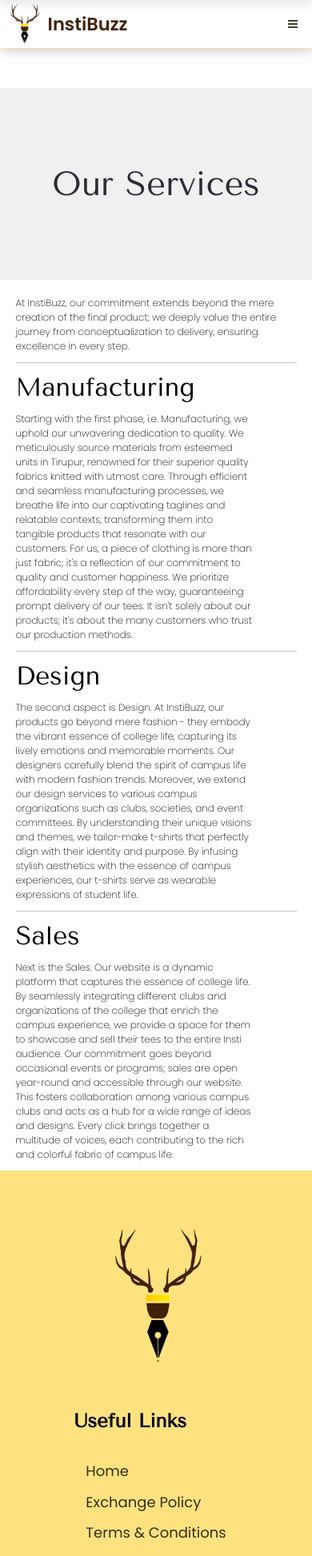
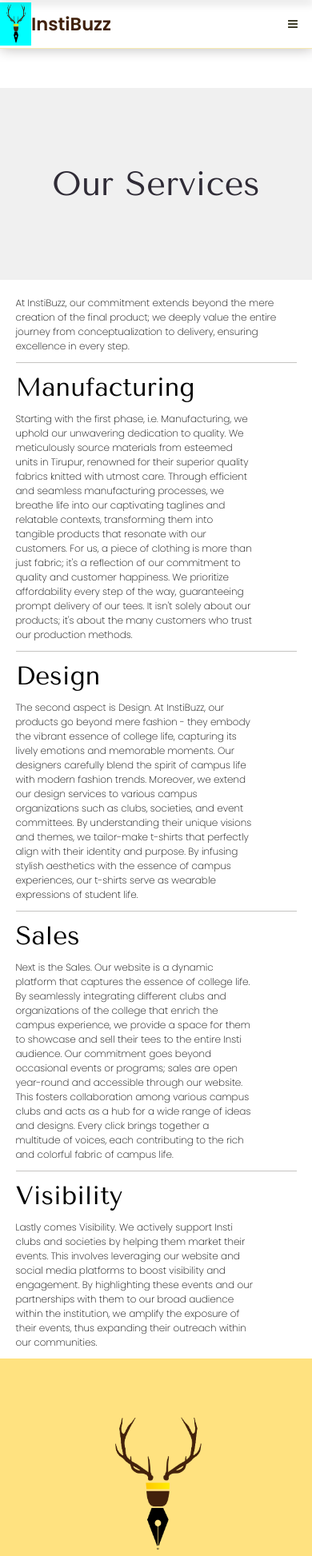
Before and after one commit to Insti-Buzz/website-client, a React (Create React App) app: page /ourServices in a window 390 px wide. Shown: the top 1946 px of the page at 80% size. Built offline with nearby package versions, Linux system fonts and the light colour scheme.

Commit message:
home, navbar media query added

```diff
--- a/src/components/Footer.js
+++ b/src/components/Footer.js
@@ -60,8 +60,8 @@ function Footer() {
             <div class="footer-social">
               <a href="https://www.instagram.com/insti_buzz/" target="_blank"><i class="fa fa-instagram"></i></a>
               <a href="https://www.linkedin.com/company/insti-buzz/" target="_blank"><i class="fa fa-linkedin"></i></a>
-              <a href="mailto:instibuzziitm@gmail.com"><i class="fa fa-google"></i></a>
-            </div>
+              <a href="mailto:instibuzziitm@gmail.com"><i class="fa fa-envelope-o" aria-hidden="true"></i></a>
+             </div>
 
           </div>
         </div>
--- a/src/components/Navbar.js
+++ b/src/components/Navbar.js
@@ -88,6 +88,11 @@ function Navbar() {
         navigate("/ourServices")
     }
 
+    const aboutPage = () => {
+        dropDownClose();
+        navigate("/about");
+    }
+
     const Logout = () => {
         localStorage.removeItem("userEmail")
         localStorage.removeItem("token")
@@ -119,7 +124,8 @@ function Navbar() {
                                 <></>
 
                         }
-                        <a className='nav-ourServices' onClick={ourServicesPage}>Services</a>
+                        <a className='nav-ourServices' onClick={ourServicesPage}>Our Services</a>
+                        <a className='nav-aboutUs' onClick={aboutPage}>About Us</a>
                     </div>
                 </div>
 
@@ -149,7 +155,9 @@ function Navbar() {
                                 <a className='nav-about' onClick={ordersPage}>Orders</a>
                                 : <></>
                         }
-                        <a className='nav-ourServices' onClick={ourServicesPage}>Services</a>
+                        <a className='nav-ourServices' onClick={ourServicesPage}>Our Services</a>
+                        <a className='nav-aboutUs' onClick={aboutPage}>About Us</a>
+
                         {
                             isLogin ?
                                 <a className='nav-contact-button' onClick={Logout}>Logout</a>
--- a/src/components/OurServices.js
+++ b/src/components/OurServices.js
@@ -47,7 +47,7 @@ function OurServices() {
         {/* <h3>DESIGN</h3> */}
         <h2>Design</h2>
         <div class="services-our-service-container">
-        <div class="services-our-service-image-container">
+          <div class="services-our-service-image-container">
             <img src={image} alt="" />
           </div>
           <div class="services-our-service-content">
@@ -96,6 +96,29 @@ function OurServices() {
           </div>
         </div>
       </div>
+      <div class="services-our-service service-visibility">
+        <hr class="services-divider" />
+        {/* <h3>DESIGN</h3> */}
+        <h2>Visibility</h2>
+        <div class="services-our-service-container">
+          <div class="services-our-service-image-container">
+            <img src={image} alt="" />
+          </div>
+          <div class="services-our-service-content">
+            <div class="services-our-service-text">
+              <p>
+                Lastly comes Visibility. We actively support Insti clubs and
+                societies by helping them market their events. This involves
+                leveraging our website and social media platforms to boost
+                visibility and engagement. By highlighting these events and our
+                partnerships with them to our broad audience within the
+                institution, we amplify the exposure of their events, thus
+                expanding their outreach within our communities.
+              </p>
+            </div>
+          </div>
+        </div>
+      </div>
     </div>
   );
 }
--- a/src/components/Product.js
+++ b/src/components/Product.js
@@ -215,7 +215,7 @@ const Product = () => {
         }
         <div className="product-product-details product-product-info">
           <h4>PRODUCT INFO</h4>
-          <p> {details} </p>
+          <p>{details}</p>
         </div>
         <hr />
         <div className="product-product-details product-shipping-policy">
--- a/src/components/Shop.js
+++ b/src/components/Shop.js
@@ -117,7 +117,7 @@ function Shop() {
                         </div>
                         <div className="shop-navigation-container">
                             <div className="shop-navigation">
-                                <p className='shop-path'>Shop / <span style={{ color: 'black' }}>Our Products</span></p>
+                                {/* <p className='shop-path'>Shop / <span style={{ color: 'black' }}>Our Products</span></p> */}
                                 {/* <br /> */}
                                 <p className='shop-count'><span style={{ color: 'black' }}>Our Products</span> - {activeProducts.length}</p>
                             </div>
--- a/src/css/Home.css
+++ b/src/css/Home.css
@@ -298,7 +298,7 @@
     margin: 2% 0 2% 0;
     color: rgb(47,43,54);
     /* color: rgb(255,226,128); */
-    font-weight: 100;
+    /* font-weight: 100; */
 }
 
 .home-service-three-text{
@@ -321,10 +321,10 @@
     /* justify-self: center; */
     align-items: center;
     justify-content: center;
-    background-color: black;
+    background-color: rgb(47, 43, 54);
     transition: 300ms;
-    color: rgb(255,226,128);;
-    font-weight: 900;
+    color: rgb(255,226,128);
+    /* font-weight: 900; */
     cursor:pointer;
 }
 .home-service-three-button:hover{
@@ -455,7 +455,7 @@
     width:90%;
     min-height: 10%;
     display: inline-flex;
-    /* flex-wrap: wrap; */
+    flex-wrap: wrap;
     align-items: center;
     justify-content:center ;
     padding: 2%;
@@ -474,6 +474,8 @@
     text-align: center;
     /* justify-content: center; */
     align-items: center;
+    display: flex;
+    flex-direction: column;
     margin: 1%;
     padding: 1%;
     /* flex-shrink: 0; */
@@ -484,11 +486,11 @@
 }
 
 .home-fccc-card-title{
-    /* width: 90%; */
+    width: 90%;
     /* flex: 1; */
     /* justify-self: center; */
     border-bottom: 1px solid gray;
-    margin: 12% 0% 8% 0;
+    padding: 12% 0% 8% 0;
     font-size: calc(2.5vh + 5px);
     font-weight: 100;
 
@@ -496,13 +498,13 @@
 
 .home-fccc-card-body{
     width: 90%;
-    flex: 2;
     margin:0;
     font-size: calc(1.5vh + 2px);
     margin: 0% 0 10% 0;
     font-weight: lighter;
     font-family: Tenor Sans;
     line-height: 1.5;
+    height: 240px;
 }
 
 .home-fccc-card-desc{
@@ -537,7 +539,7 @@
 
 .home-fccc-card-button{
     width: 90%;
-    flex: 0.5;
+    aspect-ratio: 6/1;
     border-radius: 8px;
     display: flex;
     justify-content: center;
@@ -597,7 +599,7 @@
     .home-service-three-button{
         background-color: rgb(47,43,54);
         color: rgb(255,226,128);
-        font-weight: 100;
+        /* font-weight: 100; */
         width: 85%;
     }
 
--- a/src/css/Navbar.css
+++ b/src/css/Navbar.css
@@ -7,6 +7,7 @@
     position: fixed;
     top: 0px;
     z-index: 10;
+    justify-content: space-between;
     /* padding-top: 10px; */
     /* padding-bottom: 10px; */
     /* padding: 10px 0 10px 0; */
@@ -24,6 +25,7 @@
     display: inline-flex;
     align-items: center;
     z-index: 5;
+    flex: 1;
     /* background-color: #ddddcc; */
 }
 .nav-instibuzz-logo{
@@ -39,7 +41,8 @@
 }
 
 .nav-navbar .nav-center{
-    width: 50%;
+    /* width: 100%; */
+    flex: 3.5;
     height: 100%;
     display: inline-flex;
     justify-content:center;
@@ -49,7 +52,8 @@
 }
 
 .nav-navbar .nav-top-right{
-    width: 25%;
+    /* width: 25%; */
+    flex: 1;
     height: 100%;
     display: inline-flex;
     justify-content: center;
@@ -91,16 +95,17 @@
 }
 
 .nav-navbar .nav-center .nav-center-content{
-    width: 60%;
+    /* width: 60%; */
+    flex: 1;
     height: 100%;
     display: inline-flex;
-    justify-content: space-between;
+    justify-content: center;
     align-items: center;
 }
 
 .nav-navbar .nav-center .nav-center-content > *{
-    padding: 5px;
-    width: 16%;
+    padding: 25px;
+    /* width: 16%; */
     text-align: center ;
     text-decoration: none;
     color: #40210b;
@@ -127,20 +132,20 @@
     z-index: inherit;
 }
 
-@media screen and (max-width:1095px){
+/* @media screen and (max-width:1095px){
     .nav-navbar .nav-center .nav-center-content{
-        width: 65%;
-        height: 100%;
-        display: inline-flex;
-        justify-content: space-between;
-        align-items: center;
-    }
+        /* width: 65%; */
+        /* height: 100%; */
+        /* display: inline-flex; */
+        /* justify-content: space-between; */
+        /* align-items: center; */
+    /* } */
 
-    .nav-navbar .nav-top-left .nav-instibuzz-logo{
+    /* .nav-navbar .nav-top-left .nav-instibuzz-logo{
         height: 98%;
-    }
+    } */
 
-}
+/* } */
 
 @media screen and (max-width:965px){
     .nav-instibuzz-title{
@@ -155,13 +160,13 @@
 
 }
 @media screen and (max-width:900px){
-    .nav-navbar .nav-center .nav-center-content{
-        width: 80%;
+    /* .nav-navbar .nav-center .nav-center-content{
+        width: 100%;
         height: 100%;
         display: inline-flex;
-        justify-content: space-between;
+        justify-content: center;
         align-items: center;
-    }
+    } */
 
     .nav-instibuzz-title{
         width: 64%;
@@ -194,6 +199,18 @@
 }
 
 @media screen and (max-width:560px) {
+    .nav-navbar .nav-top-left .nav-instibuzz-logo{
+        width: 40%;
+        height: 14vw;
+        object-fit:fill;
+        background-color: aqua;
+    }
+    .nav-instibuzz-title{
+        font-size: 5.8vw;
+    }
+}
+
+@media screen and (max-width:860px) {
     .nav-navbar{
     background-color:white;
     display: inline-flex;
@@ -208,13 +225,13 @@
     box-shadow: 1px 0px 16px 0.1px rgb(185, 183, 183);
     }
 
-    .nav-navbar .nav-top-left{
+    /* .nav-navbar .nav-top-left{
         width: 45%;
         height: 100%;
-        display: inline-flex;
+        display: inline-flex; */
         /* border-right: 1px solid black; */
         /* border-bottom: 1px solid black; */
-    }
+    /* } */
 
     .nav-navbar .nav-center{
         width: 0;
@@ -237,15 +254,15 @@
         display: none;
     }
 
-    .nav-navbar .nav-top-left .nav-instibuzz-logo{
+    /* .nav-navbar .nav-top-left .nav-instibuzz-logo{
         width: 40%;
         height: 14vw;
-        object-fit:fill;
+        object-fit:fill; */
         /* background-color: aqua; */
-    }
-    .nav-instibuzz-title{
-        font-size: 5.8vw;
-    }
+    /* } */
+    /* .nav-instibuzz-title{ */
+        /* font-size: 5.8vw; */
+    /* } */
 
     .nav-dropdown{
         display: block;
--- a/src/css/OurServices.css
+++ b/src/css/OurServices.css
@@ -48,6 +48,10 @@
     flex-direction: row-reverse;
 }
 
+.service-visibility .services-our-service-container {
+    flex-direction: row-reverse;
+}
+
 .services-our-service-image-container {
     flex: 1;
 }
@@ -68,6 +72,10 @@
 }
 
 .service-design .services-our-service-content {
+    justify-content: left;
+}
+
+.service-visibility .services-our-service-content {
     justify-content: left;
 }
 
--- a/src/css/Shop.css
+++ b/src/css/Shop.css
@@ -14,7 +14,7 @@
 }
 
 .shop-page-banner{
-    width: 95%;
+    width: 100%;
     height: 280px;
     background-color: rgb(113, 113, 253);
     margin: 20px 0 20px 0px;
```
